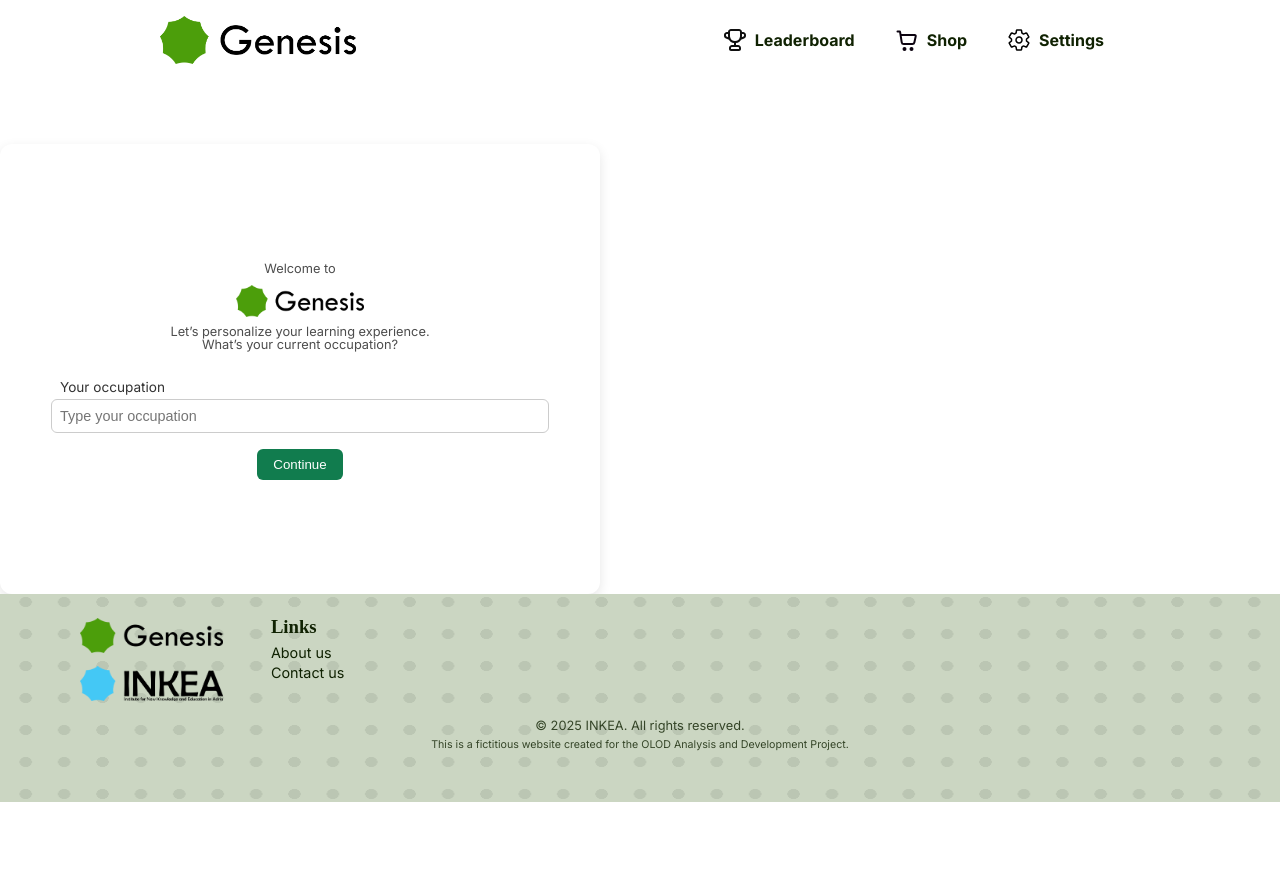
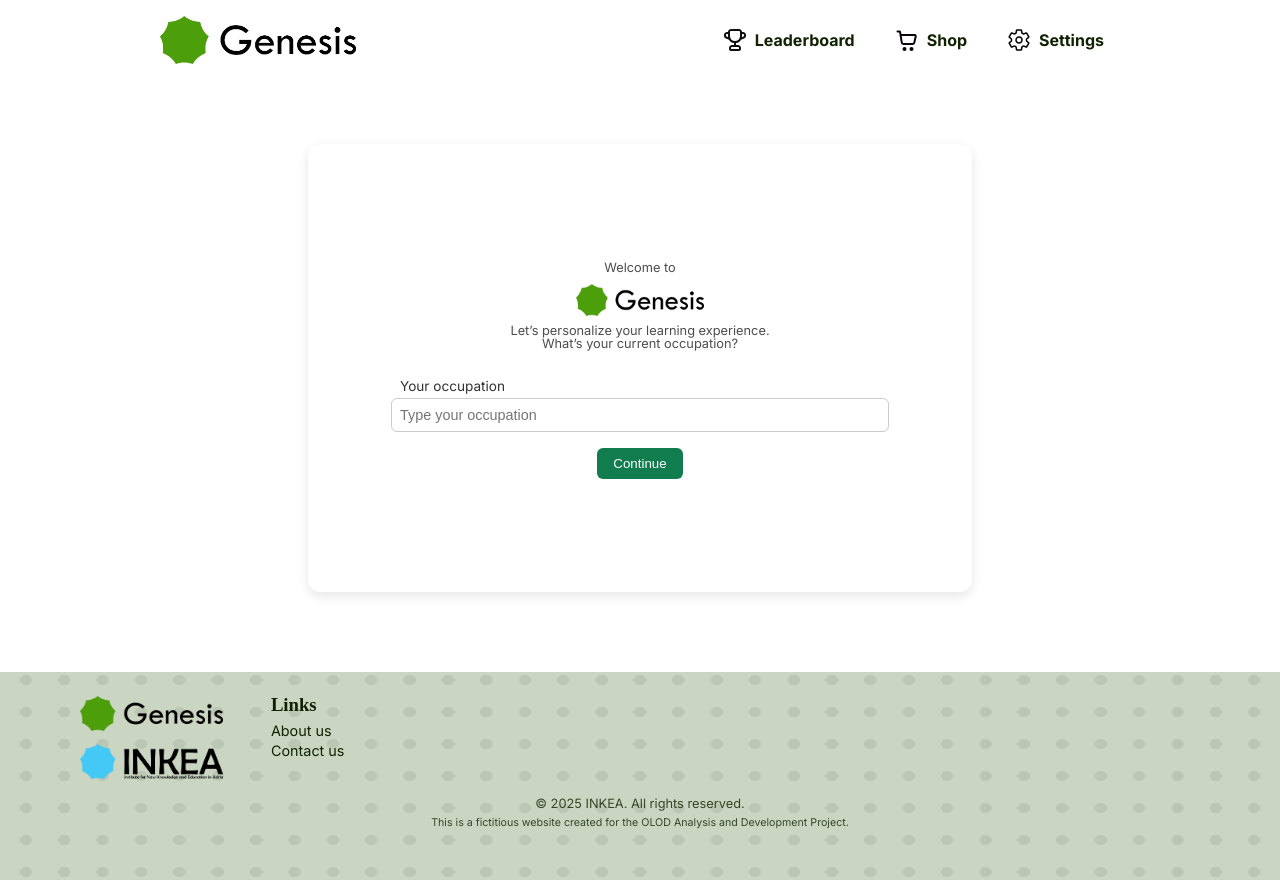
Before and after one commit to RuneHerreman/adria-client, a Vue app: page /onboarding/occupation in a window 1280 px wide. Before the commit the page ends 802 px from the top, so only its background shows below. Built offline with nearby package versions, Linux system fonts and the light colour scheme.

Commit message:
margin and padding

```diff
--- a/src/assets/css/main.css
+++ b/src/assets/css/main.css
@@ -56,9 +56,13 @@ h1::before {
     align-items: center;
     justify-content: center;
     text-align: center;
+
+    width: 37.5rem;
+    min-height: 24rem;
+    margin: 5rem auto;
+    padding: 2rem;
+
     background-color: white;
-    width: 37.5rem;
-    height: 28.125rem;
     border-radius: 12px;
     box-shadow: 0 4px 12px rgba(0, 0, 0, 0.1);
 }
```
